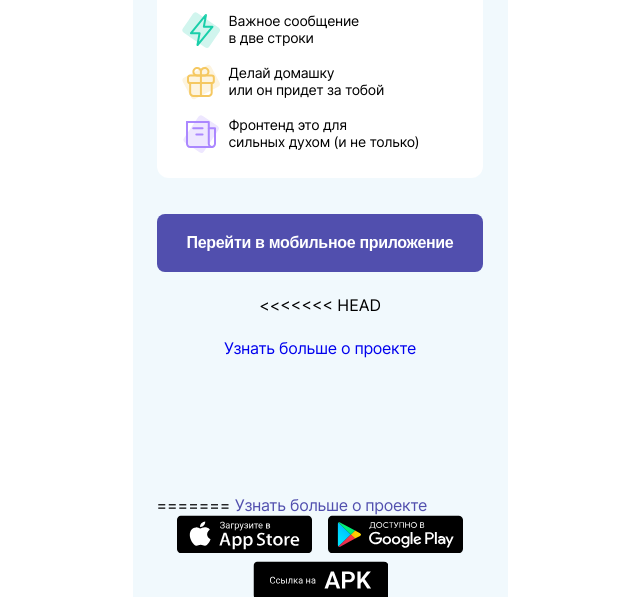
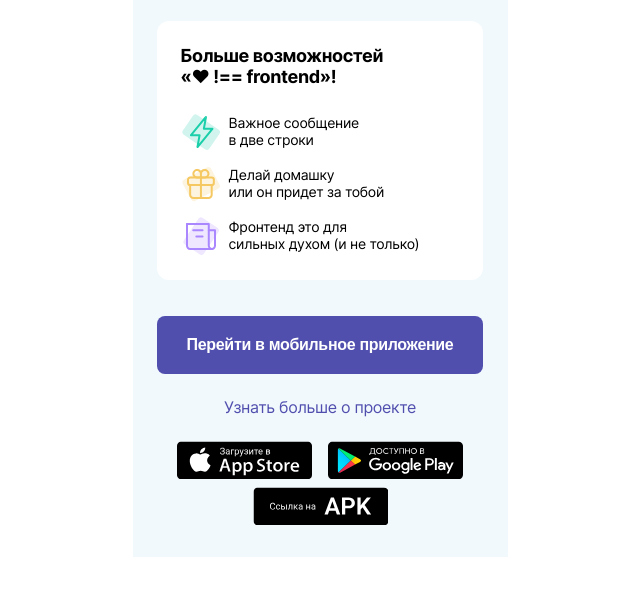
Before and after one commit to Mikselll/WhiteSoftFrontend, a plain HTML site: page index.html in a window 1280 px wide. Shown: the part 203-800 px from the top of the page, without its empty margins (320-960 px from the left). Drawn offline with Linux system fonts and the light colour scheme.

Commit message:
fix icon, naming

```diff
--- a/index.html
+++ b/index.html
@@ -50,19 +50,11 @@
         </div>
         <button class="info__button fs-16 fw-600">Перейти в мобильное приложение</button>
       </main>
-<<<<<<< HEAD
-      <a href="#" class="card__project-info fs-16 fw-400">Узнать больше о проекте</a>
-      <footer class="card__links">
-        <a href="https://google.com" class="link link_appstore"></a>
-        <a href="https://google.com" class="link link_googleplay"></a>
-        <a href="https://google.com" class="link link_apk"></a>
-=======
       <a href="#" class="data__project-info fs-16 fw-400">Узнать больше о проекте</a>
       <footer class="data__links">
         <a href="https://google.com" class="link link--appstore"></a>
         <a href="https://google.com" class="link link--googleplay"></a>
         <a href="https://google.com" class="link link--apk"></a>
->>>>>>> 0469fbd (fix icon, naming)
       </footer>
     </div>
   </section>
```
